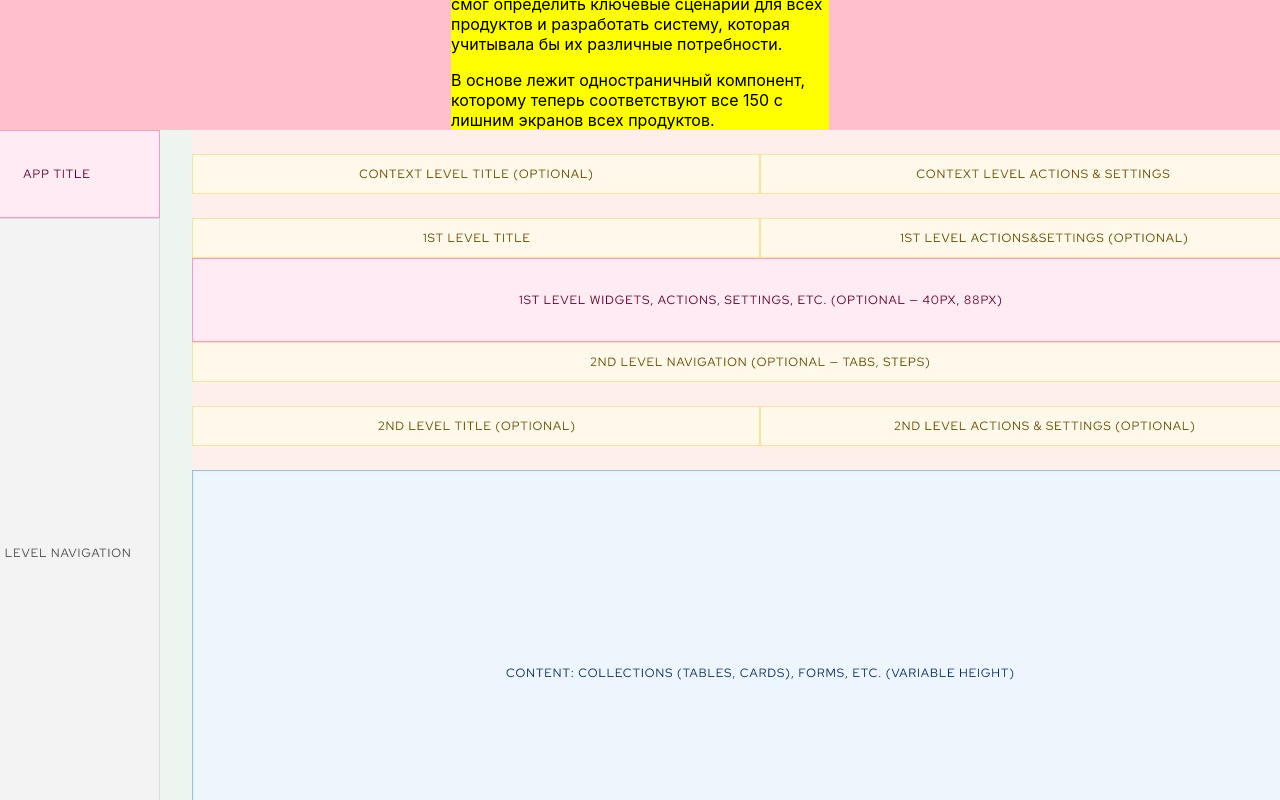
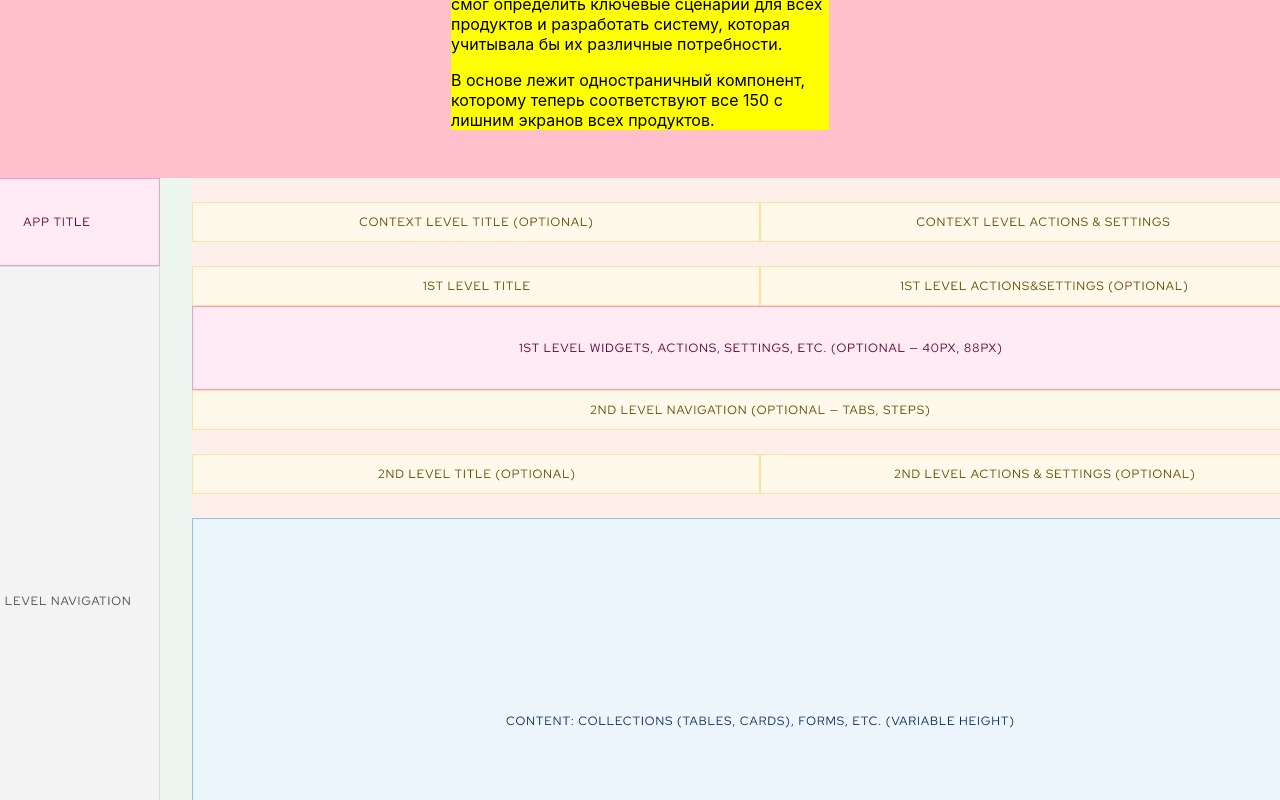
Before and after one commit to ndronov/andrei-portfolio, a React (Vite) app: page /compulse in a window 1280 px wide. Shown: the part 1840-2640 px from the top of the page. Built offline with nearby package versions, Linux system fonts and the light colour scheme.

Commit message:
Complete compulse page

```diff
--- a/src/pages/CompulsePage/CompulsePage.jsx
+++ b/src/pages/CompulsePage/CompulsePage.jsx
@@ -1,3 +1,5 @@
+import clsx from 'clsx'
+
 import compulse1 from '../../assets/compulse1.webp'
 import compulse2 from '../../assets/compulse2.webp'
 import compulse3 from '../../assets/compulse3.webp'
@@ -82,8 +84,8 @@ export function CompulsePage() {
           </span>
         </div>
 
-        <img src={compulse5} alt="Compulse5" className={styles.bigSlide} />
-        <img src={compulse6} alt="Compulse6" className={styles.bigSlide} />
+        <img src={compulse5} alt="Compulse5" className={clsx(styles.bigSlide, styles.gap)} />
+        <img src={compulse6} alt="Compulse6" className={clsx(styles.bigSlide, styles.gap)} />
         <img src={compulse7} alt="Compulse7" className={styles.bigSlide} />
         <img src={compulse8} alt="Compulse8" className={styles.bigSlide} />
         <img src={compulse9} alt="Compulse9" className={styles.bigSlide} />
--- a/src/pages/CompulsePage/CompulsePage.module.css
+++ b/src/pages/CompulsePage/CompulsePage.module.css
@@ -4,7 +4,6 @@
     margin: 0 auto;
     min-height: 100svh;
     background: azure;
-    /*padding: 48px;*/
 }
 
 .main {
```
